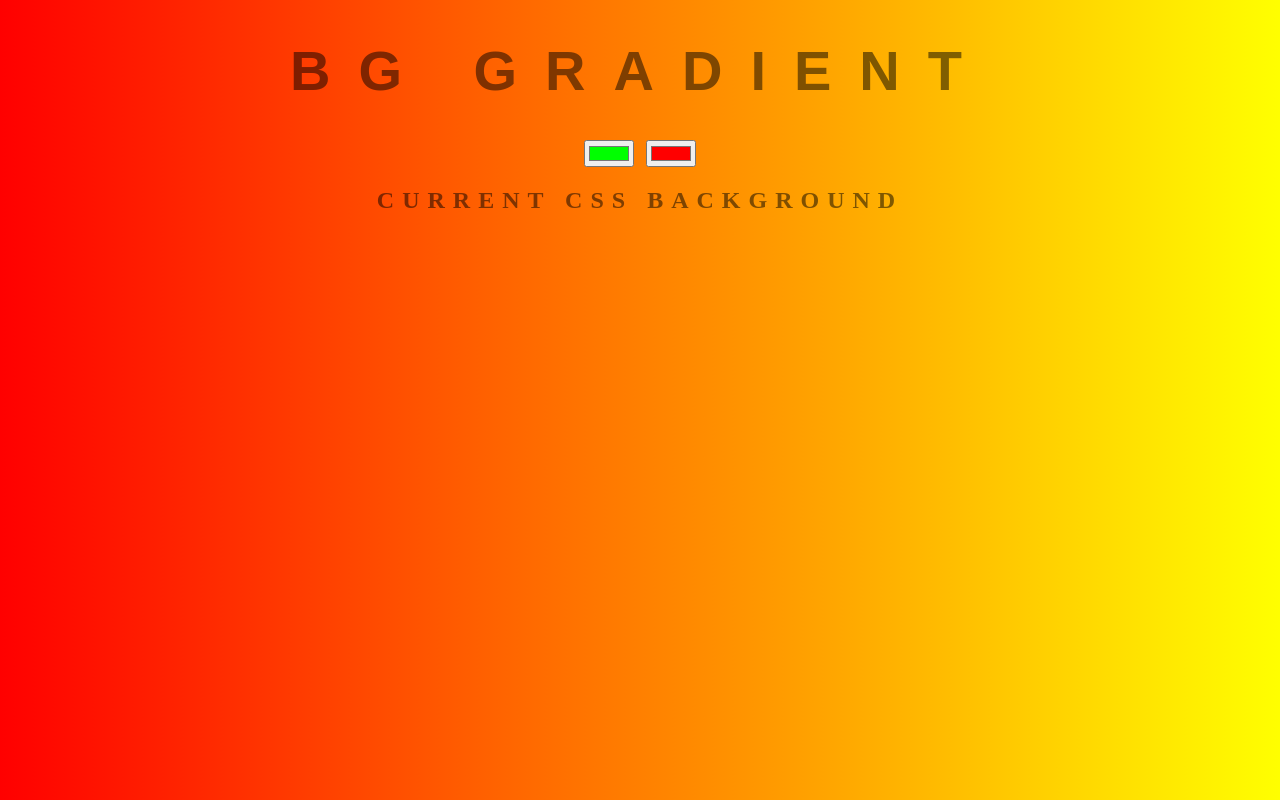
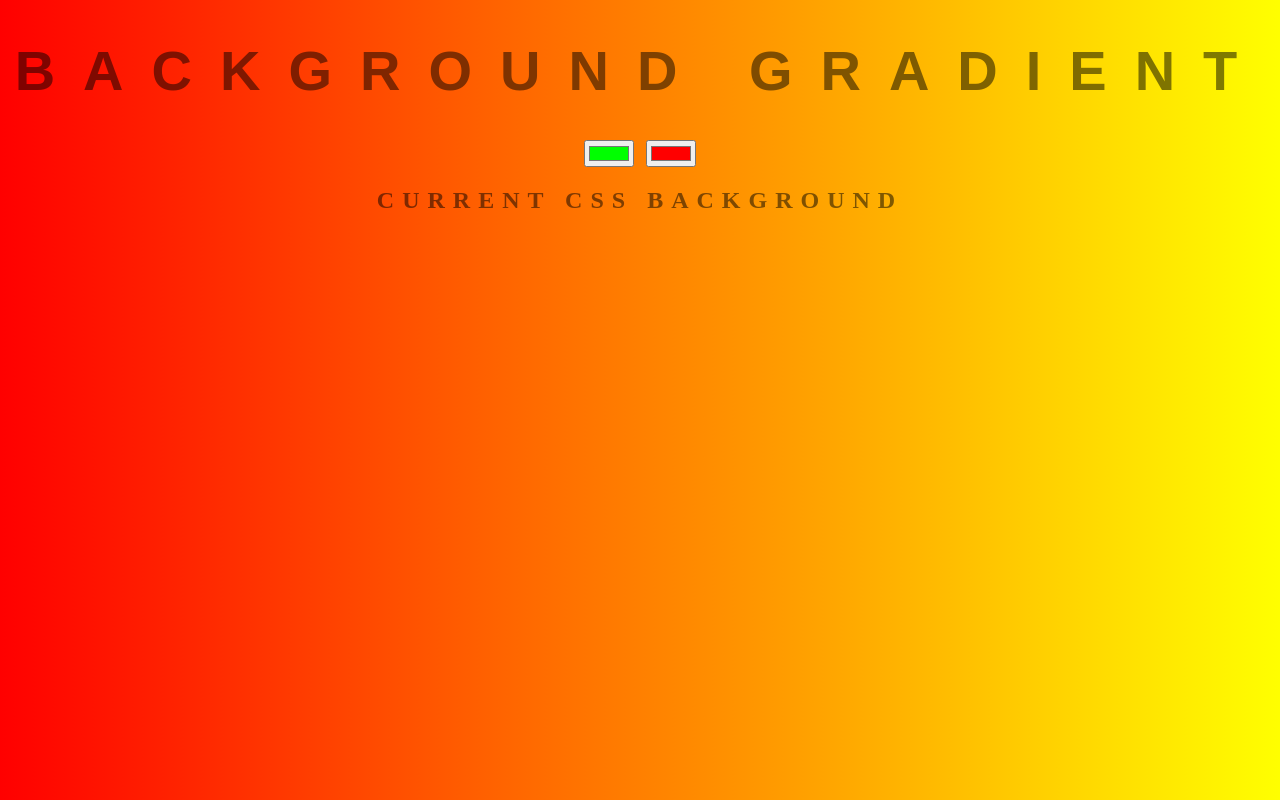
Before and after one commit to rshamoonk/rskprod.github.io, a plain HTML site: page index.html in a window 1280 px wide. Drawn offline with Linux system fonts and the light colour scheme.

Commit message:
reverted it

```diff
--- a/index.html
+++ b/index.html
@@ -5,7 +5,7 @@
 	<link rel="stylesheet" type="text/css" href="style.css">
 </head>
 <body id="gradient">
-	<h1>BG Gradient</h1>
+	<h1>BackGround Gradient</h1>
 	<input class="color1" type="color" name="color1" value="#00ff00">
 	<input class="color2" type="color" name="color2" value="#ff0000">
 	<h2>Current CSS Background</h2>
```
